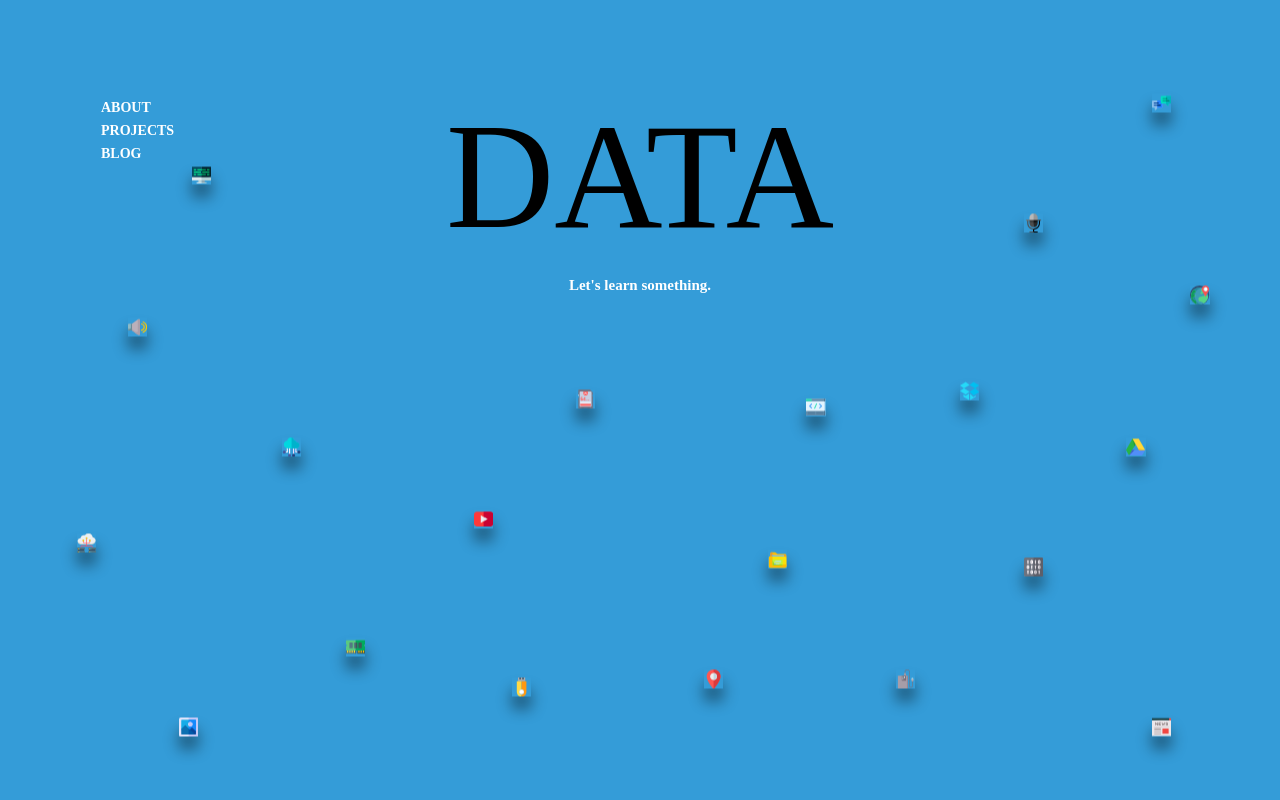
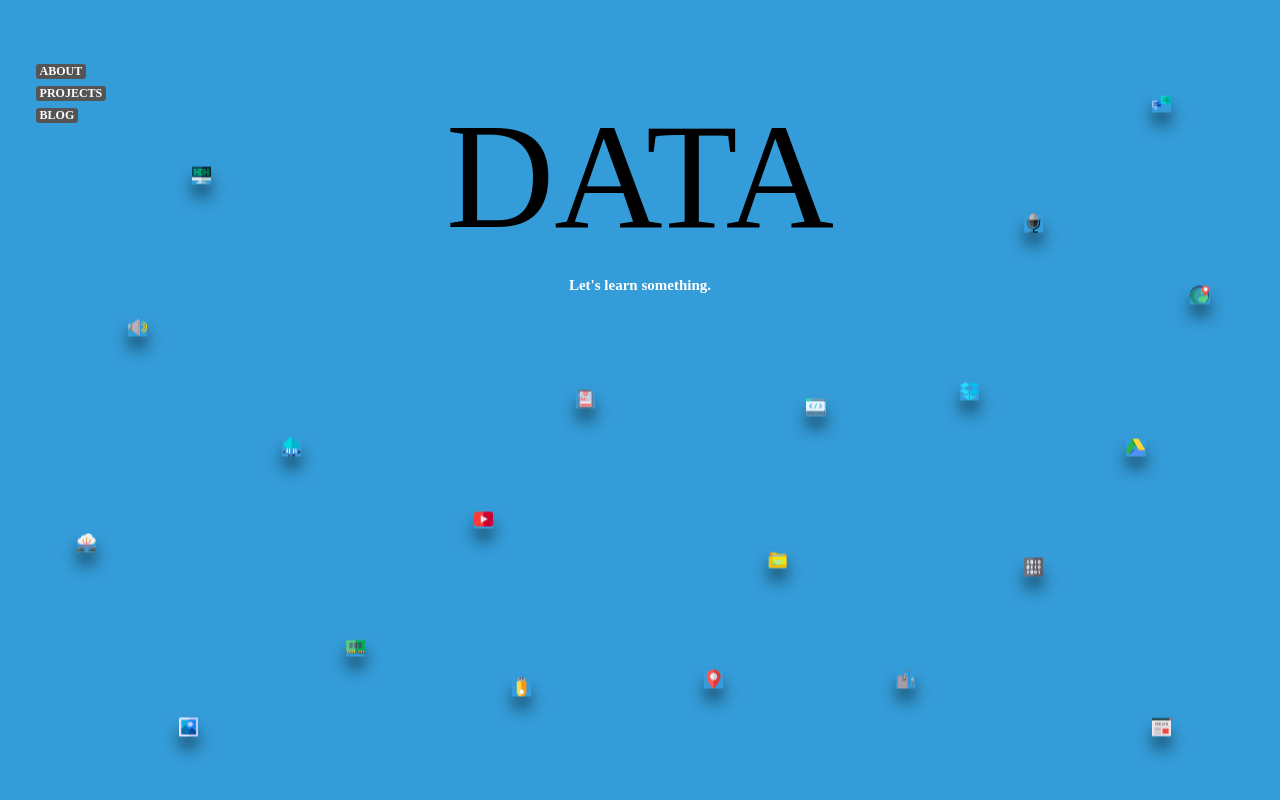
Before and after one commit to nickzarate/Zarate, a Next.js app: page / in a window 1280 px wide. Shown: the top 800 px of the page. Built offline with nearby package versions, Linux system fonts and the light colour scheme.

Commit message:
Simplify navbar

```diff
--- a/components/Navbar.js
+++ b/components/Navbar.js
@@ -8,37 +8,30 @@ class Navbar extends PureComponent {
     super(props)
     this.state = {
       tabs: ['about', 'projects', 'blog'],
-      active: '',
+      active: -1
     }
   }
 
-  handleClick = (tab) => {
+  handleClick = (index) => {
     this.setState({
-      active: tab
-    });
+      active: index
+    })
   }
 
   render() {
     return (
-      <div style={ styles.container }>
+      <div id='navbar' className='flexcol'>
         { this.state.tabs.map((tab, index) =>
-          <Tab key={ tab } tab={ tab } onClick={ this.handleClick } active={ this.state.active === tab }>{ tab }</Tab>
-        )}
+          <Tab
+            key={ index }
+            active={ this.state.active === index }
+            tab={ tab }
+            index={ index }
+            onClick={ this.handleClick } />
+        ) }
       </div>
     )
   }
 }
 
-let styles = {
-  container: {
-    position: 'fixed',
-    zIndex: 2,
-    display: 'flex',
-    flexDirection: 'column',
-    left: '4em',
-    top: '4em',
-    // backgroundColor: 'green'
-  },
-}
-
 export default Navbar
--- a/components/Tab.js
+++ b/components/Tab.js
@@ -1,44 +1,8 @@
-import { PureComponent } from 'react'
-import { darkGray } from '../assets/colors'
-import Link from 'next/link'
-
-class Tab extends PureComponent {
-  constructor(props) {
-    super(props)
-  }
-
-  handleClick = () => {
-    this.props.onClick(this.props.tab)
-  }
-
-  render() {
-    return (
-      <Link href={ '#' + this.props.tab }>
-        <p
-          onClick={ this.handleClick }
-          style={{ ...styles.tabText,
-            color: this.props.active ? darkGray : 'white',
-            backgroundColor: this.props.active ? 'white' : 'transparent'
-          }}
-        >
-          { this.props.tab }
-        </p>
-      </Link>
-    )
-  }
-}
-
-const styles = {
-  tabText: {
-    fontSize: 14,
-    fontWeight: 'bold',
-    padding: '0px 5px 0px 5px',
-    margin: '.25em 0em .25em 0em',
-    borderRadius: '3px',
-    'zIndex': 1,
-    width: 'fit-content',
-    textTransform: 'uppercase',
-  }
-}
+const Tab = (props) => (
+  <p className={ 'navtab' + (props.active ? ' active' : '') }
+     onClick={ () => props.onClick(props.index) }>
+    { props.tab }
+  </p>
+)
 
 export default Tab
```
